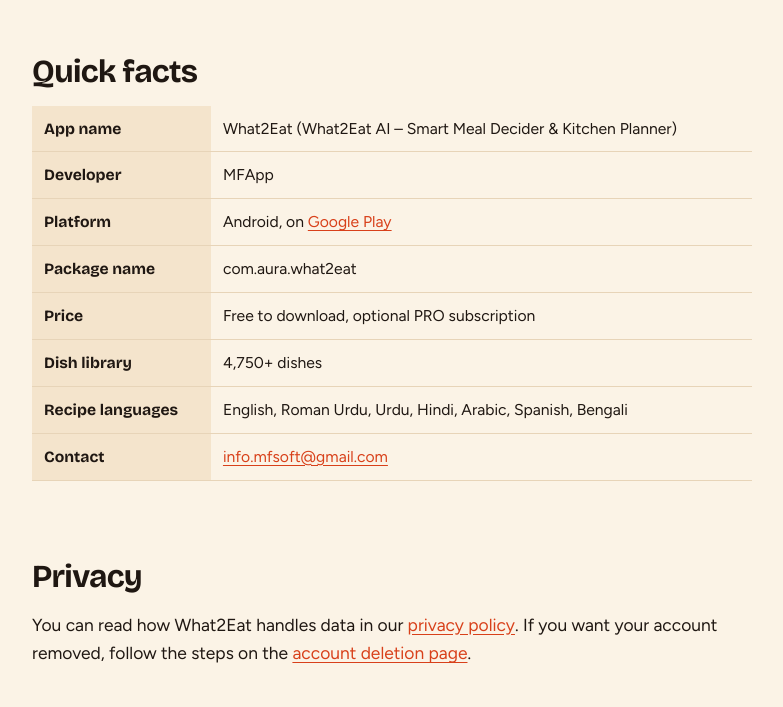
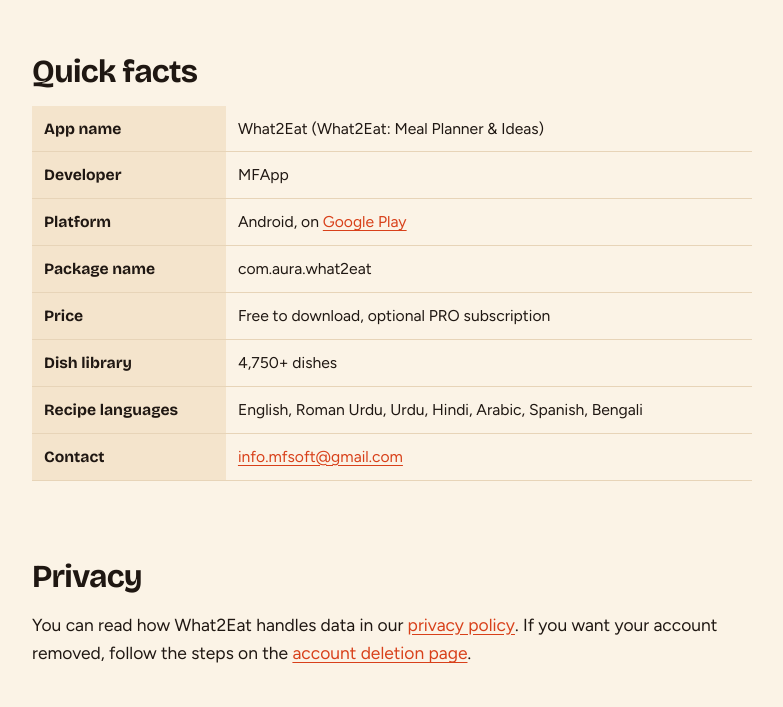
Before and after one commit to Fawwad345776/fawwad345776.github.io, a plain HTML site: page about/index.html in a window 1280 px wide. Shown: the part 1530-2237 px from the top of the page, without its empty margins (248-1031 px from the left). Drawn offline with nearby package versions, Linux system fonts and the light colour scheme.

Commit message:
Match app name to new Play Store title
Co-Authored-By: Claude Opus 5.5 <noreply@anthropic.com>
Claude-Session: https://claude.ai/code/session_01MLcH6zCjTdiWQnu2emf8WR

```diff
--- a/about/index.html
+++ b/about/index.html
@@ -146,7 +146,7 @@
  <h2>Quick facts</h2>
  <div class="table-scroll"><table>
   <tbody>
-   <tr><th scope="row">App name</th><td>What2Eat (What2Eat AI – Smart Meal Decider &amp; Kitchen Planner)</td></tr>
+   <tr><th scope="row">App name</th><td>What2Eat (What2Eat: Meal Planner &amp; Ideas)</td></tr>
    <tr><th scope="row">Developer</th><td>MFApp</td></tr>
    <tr><th scope="row">Platform</th><td>Android, on <a href="https://play.google.com/store/apps/details?id=com.aura.what2eat">Google Play</a></td></tr>
    <tr><th scope="row">Package name</th><td>com.aura.what2eat</td></tr>
```
Also changed, not shown: index.html (+1 -1 lines), llms.txt.
